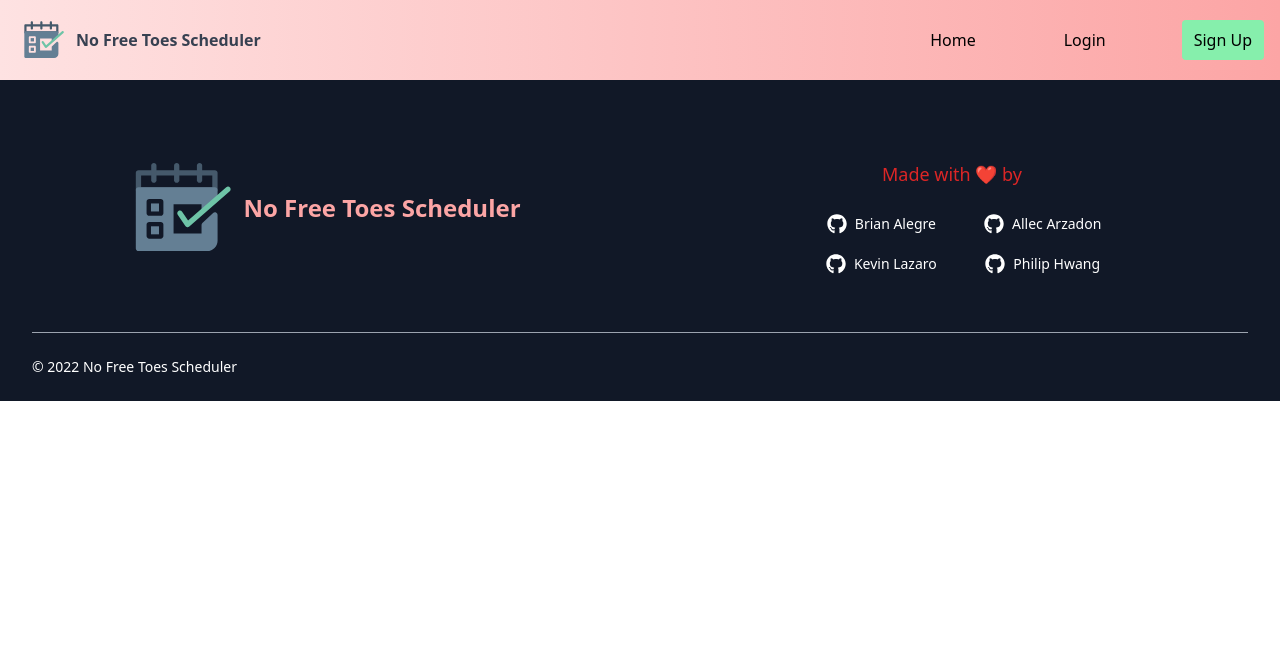
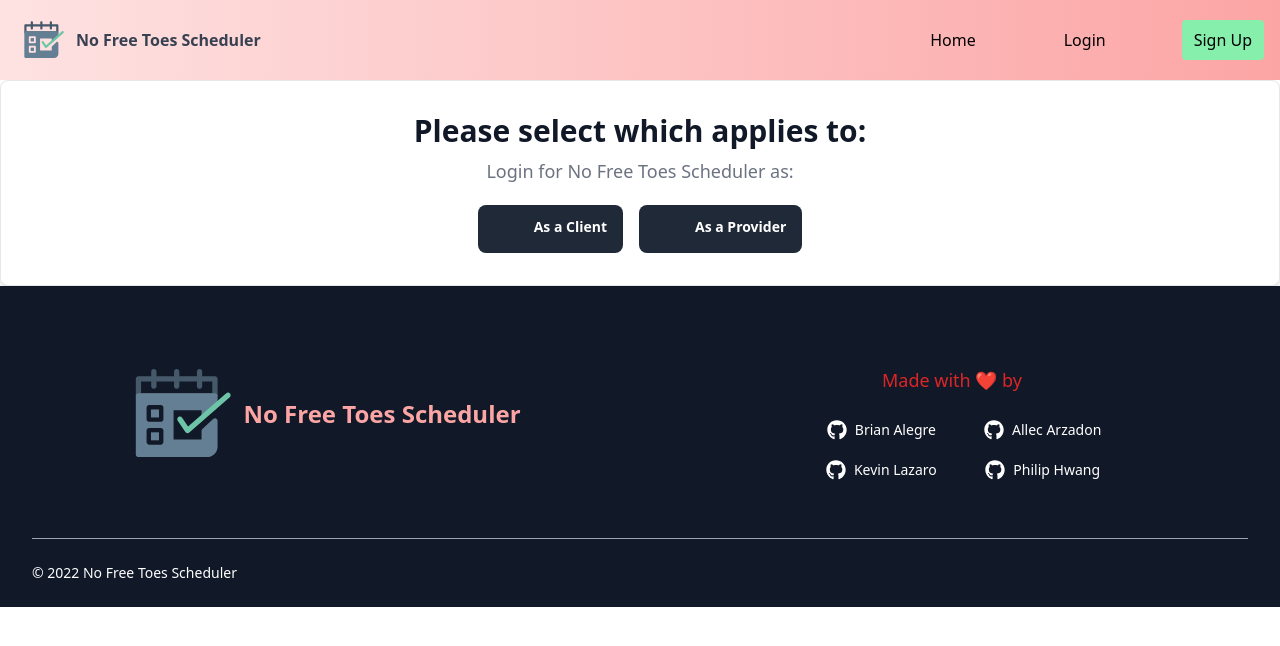
Before and after one commit to brianalegre/No-Free-Toes, a React (Create React App) app in the folder client/: page /login in a window 1280 px wide. Shown: the top 646 px of the page. Built offline with nearby package versions, Linux system fonts and the light colour scheme; the HTML template or start-up script is replaced by a standard one.

Commit message:
linked signup/login

```diff
--- a/client/src/App.js
+++ b/client/src/App.js
@@ -7,7 +7,7 @@ import Navbar from "./components/Navbar"
 import CategoryPage from "./components/Category/Category";
 import ServicePage from "./components/ServicePage/ServicePage"
 import Footer from "./components/Footer"
-import Login from "./components/Login"
+import Login from "./components/Login/Login"
 import LoginClient from "./components/Login/pages/ClientLogin"
 import LoginProvider from "./components/Login/pages/ProviderLogin"
 import Signup from "./components/Signup/SignUp"
@@ -26,6 +26,7 @@ const App = () => (
       <Routes>
         <Route path="/" element={<Home />} />
         <Route path="/category/:servicetype" element={<CategoryPage />} />
+        <Route path="/login" element={<Login />} />
         <Route path="/login/client" element={<LoginClient />} />
         <Route path="/login/provider" element={<LoginProvider />} />
         <Route path="/signup" element={<Signup />} />
--- a/client/src/components/Home.js
+++ b/client/src/components/Home.js
@@ -101,8 +101,7 @@ export default function Home() {
             appointments. Click the button below to get started.
           </p>
           <button className="py-2 px-3 text-lg bg-green-300 hover:bg-green-700 text-black hover:text-gray-100 rounded transition duration-300">
-            {/* add {Link} router here for signup page */}
-            Sign Up Today!
+          <a href="/signup"> Sign Up Today!</a>
           </button>
         </div>
       </div>
--- a/client/src/components/Login/Login.js
+++ b/client/src/components/Login/Login.js
@@ -18,7 +18,7 @@ return (
         <a href="/login/provider" class="w-full sm:w-auto bg-gray-800 hover:bg-gray-700 focus:ring-4 focus:outline-none focus:ring-gray-300 text-white rounded-lg inline-flex items-center justify-center px-4 py-2.5 dark:bg-gray-700 dark:hover:bg-gray-600 dark:focus:ring-gray-700">
             <svg class="mr-3 w-7 h-7" aria-hidden="true" focusable="false" data-prefix="fab"><path fill="currentColor" d="M318.7 268.7c-.2-36.7 16.4-64.4 50-84.8-18.8-26.9-47.2-41.7-84.7-44.6-35.5-2.8-74.3 20.7-88.5 20.7-15 0-49.4-19.7-76.4-19.7C63.3 141.2 4 184.8 4 273.5q0 39.3 14.4 81.2c12.8 36.7 59 126.7 107.2 125.2 25.2-.6 43-17.9 75.8-17.9 31.8 0 48.3 17.9 76.4 17.9 48.6-.7 90.4-82.5 102.6-119.3-65.2-30.7-61.7-90-61.7-91.9zm-56.6-164.2c27.3-32.4 24.8-61.9 24-72.5-24.1 1.4-52 16.4-67.9 34.9-17.5 19.8-27.8 44.3-25.6 71.9 26.1 2 49.9-11.4 69.5-34.3z"></path></svg>
             <div class="text-left">
-                <div class="-mt-1 font-sans text-sm font-semibold">As aProvider</div>
+                <div class="-mt-1 font-sans text-sm font-semibold">As a Provider</div>
             </div>
         </a>
     </div>
```
